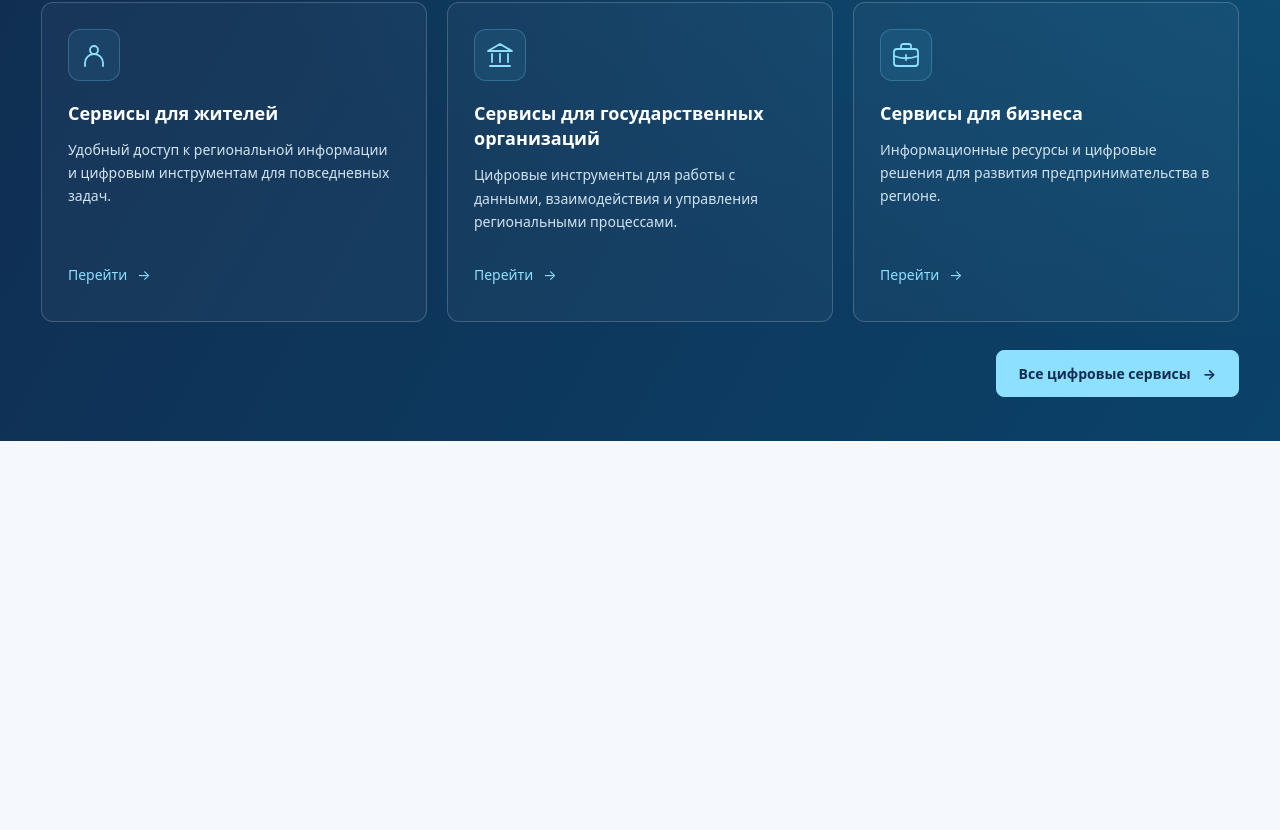
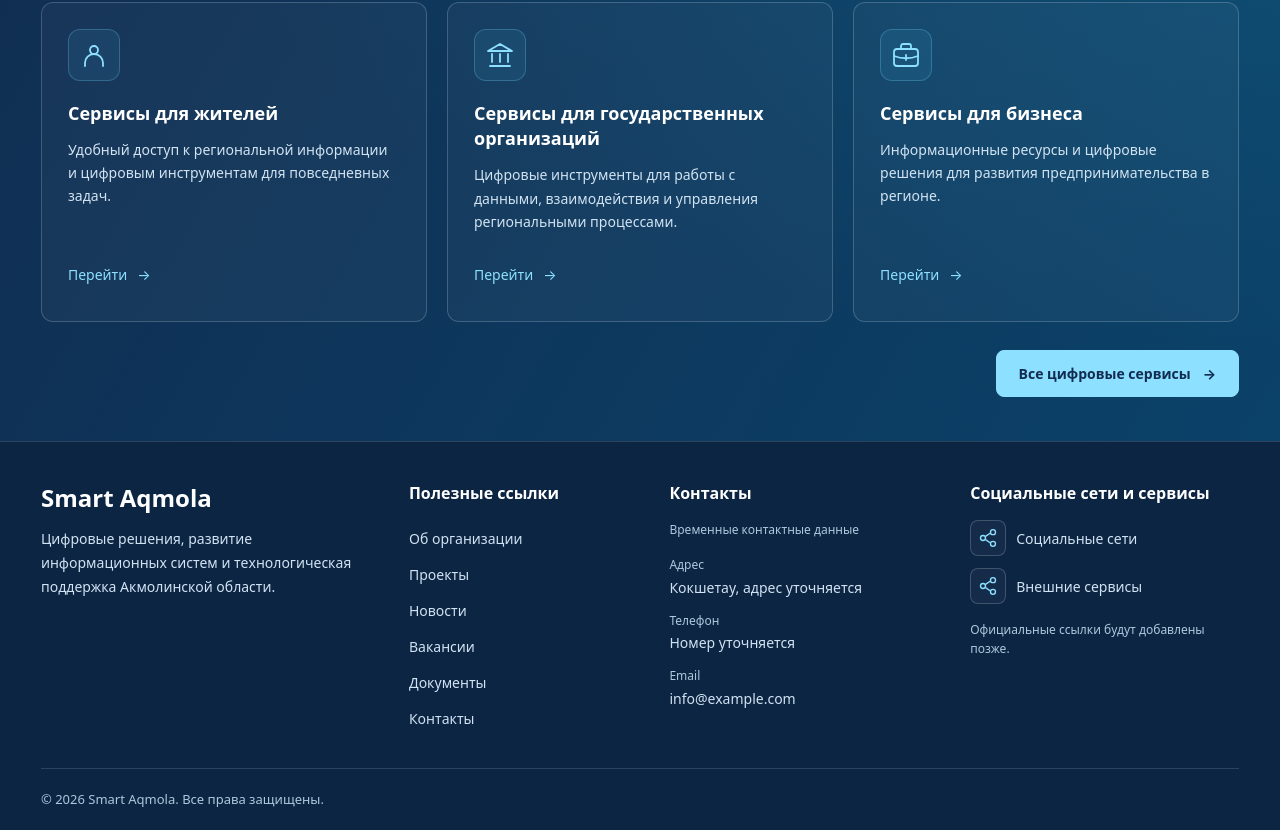
Before and after one commit to Smart-aqmola/smart-aqmola-site-only-front-, a React (Vite) app: page / in a window 1280 px wide. Shown: the part 3059-3889 px from the top of the page. Before the commit the page ends 3500 px from the top, so only its background shows below. Built offline with nearby package versions, Linux system fonts and the light colour scheme.

Commit message:
Add digital services section2

```diff
--- a/src/components/Footer.tsx
+++ b/src/components/Footer.tsx
@@ -1,8 +1,41 @@
-function Footer() {
+import type { Language } from '../content'
+import { footerContent, footerContacts } from '../data/footer'
+import '../styles/footer.css'
+
+function Footer({ language }: { language: Language }) {
+  const text = footerContent[language]
   return (
-    <footer className="site-footer">
-      <div className="container">
-        <p>Aqmola Hub / Smart Aqmola</p>
+    <footer className="site-footer" role="contentinfo">
+      <div className="container footer-container">
+        <div className="footer-columns">
+          <div className="footer-brand">
+            <a className="footer-brand-name" href="/">Smart Aqmola</a>
+            <p>{text.description}</p>
+          </div>
+          <nav aria-labelledby="footer-links-title" className="footer-links">
+            <h2 id="footer-links-title">{text.linksTitle}</h2>
+            <ul>{text.links.map((label, index) => <li key={label}><a href={footerContacts.paths[index]}>{label}</a></li>)}</ul>
+          </nav>
+          <div className="footer-contacts">
+            <h2>{text.contactsTitle}</h2>
+            <p className="footer-notice">{text.temporary}</p>
+            <address><dl>
+              <div><dt>{text.addressLabel}</dt><dd>{text.address}</dd></div>
+              <div><dt>{text.phoneLabel}</dt><dd>{text.phone}</dd></div>
+              <div><dt>Email</dt><dd>{footerContacts.email}</dd></div>
+            </dl></address>
+          </div>
+          <div className="footer-social">
+            <h2>{text.socialTitle}</h2>
+            <ul>{text.socialLabels.map((label) => <li key={label}>
+              <svg viewBox="0 0 24 24" fill="none" stroke="currentColor" strokeWidth="1.6" aria-hidden="true">
+                <circle cx="6" cy="12" r="3" /><circle cx="18" cy="5" r="3" /><circle cx="18" cy="19" r="3" /><path d="m9 10 6-4m-6 8 6 4" />
+              </svg><span>{label}</span>
+            </li>)}</ul>
+            <p className="footer-notice">{text.socialNotice}</p>
+          </div>
+        </div>
+        <div className="footer-bottom"><p>© 2026 Smart Aqmola. {text.rights}</p></div>
       </div>
     </footer>
   )
--- /dev/null
+++ b/src/data/footer.ts
@@ -0,0 +1,42 @@
+import type { Language } from '../content'
+
+type FooterContent = {
+  description: string; linksTitle: string; links: string[]; contactsTitle: string
+  temporary: string; addressLabel: string; address: string; phoneLabel: string; phone: string
+  socialTitle: string; socialLabels: string[]; socialNotice: string; rights: string
+}
+
+// Временные нейтральные контакты для макета. Заменить подтверждёнными перед запуском.
+// Демонстрационный email не является рабочим, телефон и адрес пока не предоставлены.
+export const footerContacts = {
+  email: 'info@example.com',
+  paths: ['/about', '/projects', '/news', '/careers', '/documents', '/contacts'],
+}
+
+// Официальные URL социальных сетей не предоставлены: используются локальные SVG без ссылок.
+export const footerContent: Record<Language, FooterContent> = {
+  RU: {
+    description: 'Цифровые решения, развитие информационных систем и технологическая поддержка Акмолинской области.',
+    linksTitle: 'Полезные ссылки', links: ['Об организации', 'Проекты', 'Новости', 'Вакансии', 'Документы', 'Контакты'],
+    contactsTitle: 'Контакты', temporary: 'Временные контактные данные',
+    addressLabel: 'Адрес', address: 'Кокшетау, адрес уточняется', phoneLabel: 'Телефон', phone: 'Номер уточняется',
+    socialTitle: 'Социальные сети и сервисы', socialLabels: ['Социальные сети', 'Внешние сервисы'],
+    socialNotice: 'Официальные ссылки будут добавлены позже.', rights: 'Все права защищены.',
+  },
+  KZ: {
+    description: 'Ақмола облысына арналған цифрлық шешімдер, ақпараттық жүйелерді дамыту және технологиялық қолдау.',
+    linksTitle: 'Пайдалы сілтемелер', links: ['Ұйым туралы', 'Жобалар', 'Жаңалықтар', 'Бос жұмыс орындары', 'Құжаттар', 'Байланыс'],
+    contactsTitle: 'Байланыс', temporary: 'Уақытша байланыс деректері',
+    addressLabel: 'Мекенжай', address: 'Көкшетау, мекенжай нақтыланады', phoneLabel: 'Телефон', phone: 'Нөмір нақтыланады',
+    socialTitle: 'Әлеуметтік желілер мен сервистер', socialLabels: ['Әлеуметтік желілер', 'Сыртқы сервистер'],
+    socialNotice: 'Ресми сілтемелер кейін қосылады.', rights: 'Барлық құқықтар қорғалған.',
+  },
+  EN: {
+    description: 'Digital solutions, information systems development and technology support for the Aqmola region.',
+    linksTitle: 'Useful links', links: ['About us', 'Projects', 'News', 'Careers', 'Documents', 'Contacts'],
+    contactsTitle: 'Contacts', temporary: 'Temporary contact details',
+    addressLabel: 'Address', address: 'Kokshetau, address to be confirmed', phoneLabel: 'Phone', phone: 'Number to be confirmed',
+    socialTitle: 'Social networks and services', socialLabels: ['Social networks', 'External services'],
+    socialNotice: 'Official links will be added later.', rights: 'All rights reserved.',
+  },
+}
--- a/src/pages/HomePage.tsx
+++ b/src/pages/HomePage.tsx
@@ -7,6 +7,7 @@ import Achievements from '../components/Achievements'
 import Vacancies from '../components/Vacancies'
 import Events from '../components/Events'
 import DigitalServices from '../components/DigitalServices'
+import Footer from '../components/Footer'
 
 function HomePage({ language }: { language: Language }) {
   return (
@@ -19,6 +20,7 @@ function HomePage({ language }: { language: Language }) {
       <Vacancies language={language} />
       <Events language={language} />
       <DigitalServices language={language} />
+      <Footer language={language} />
     </>
   )
 }
--- /dev/null
+++ b/src/styles/footer.css
@@ -0,0 +1,31 @@
+.site-footer { padding-top: 40px; border-top: 1px solid #ffffff24; background: #0c2543; color: #fff; }
+.site-footer .footer-container { max-width: 1440px; padding-inline: clamp(20px, 3.2vw, 46px); }
+.footer-columns { display: grid; grid-template-columns: 1.25fr .85fr 1fr 1fr; gap: 32px; padding-bottom: 32px; }
+.footer-columns > * { min-width: 0; }
+.footer-brand-name { display: inline-block; margin-bottom: 14px; font-size: 24px; font-weight: 750; line-height: 1.3; text-decoration: none; }
+.footer-brand p { max-width: 320px; color: #d1e3f2; font-size: 14px; line-height: 1.7; }
+.footer-columns h2 { margin: 0 0 16px; font-size: 16px; line-height: 1.4; font-weight: 650; }
+.footer-links ul, .footer-social ul { margin: 0; padding: 0; list-style: none; }
+.footer-links a { display: inline-flex; align-items: center; min-height: 36px; color: #d1e3f2; font-size: 14px; text-decoration: none; }
+.footer-links a:hover, .footer-brand-name:hover { color: #8de0ff; text-decoration: underline; text-underline-offset: 4px; }
+.site-footer .footer-notice { color: #afc7dd; font-size: 12px; line-height: 1.6; }
+.footer-contacts > .footer-notice { margin-bottom: 16px; }
+.footer-contacts address { font-style: normal; }
+.footer-contacts dl { margin: 0; font-size: 14px; line-height: 1.6; }
+.footer-contacts dl > div + div { margin-top: 12px; }
+.footer-contacts dt { margin-bottom: 2px; color: #afc7dd; font-size: 12px; }
+.footer-contacts dd { margin: 0; color: #d1e3f2; }
+.footer-social ul { display: flex; flex-direction: column; gap: 12px; margin-bottom: 16px; }
+.footer-social li { display: flex; align-items: center; gap: 10px; color: #d1e3f2; font-size: 14px; line-height: 1.5; }
+.footer-social svg { flex: 0 0 36px; width: 36px; height: 36px; padding: 7px; border: 1px solid #ffffff30; border-radius: 8px; background: #ffffff09; color: #8de0ff; }
+.footer-bottom { padding-block: 20px; border-top: 1px solid #ffffff24; color: #afc7dd; font-size: 13px; line-height: 1.6; }
+
+@media (max-width: 1000px) {
+  .footer-columns { grid-template-columns: repeat(2, minmax(0, 1fr)); gap: 28px 32px; }
+}
+
+@media (max-width: 600px) {
+  .site-footer { padding-top: 32px; }
+  .footer-columns { grid-template-columns: 1fr; gap: 28px; padding-bottom: 28px; }
+  .footer-brand p { max-width: none; }
+}
```
